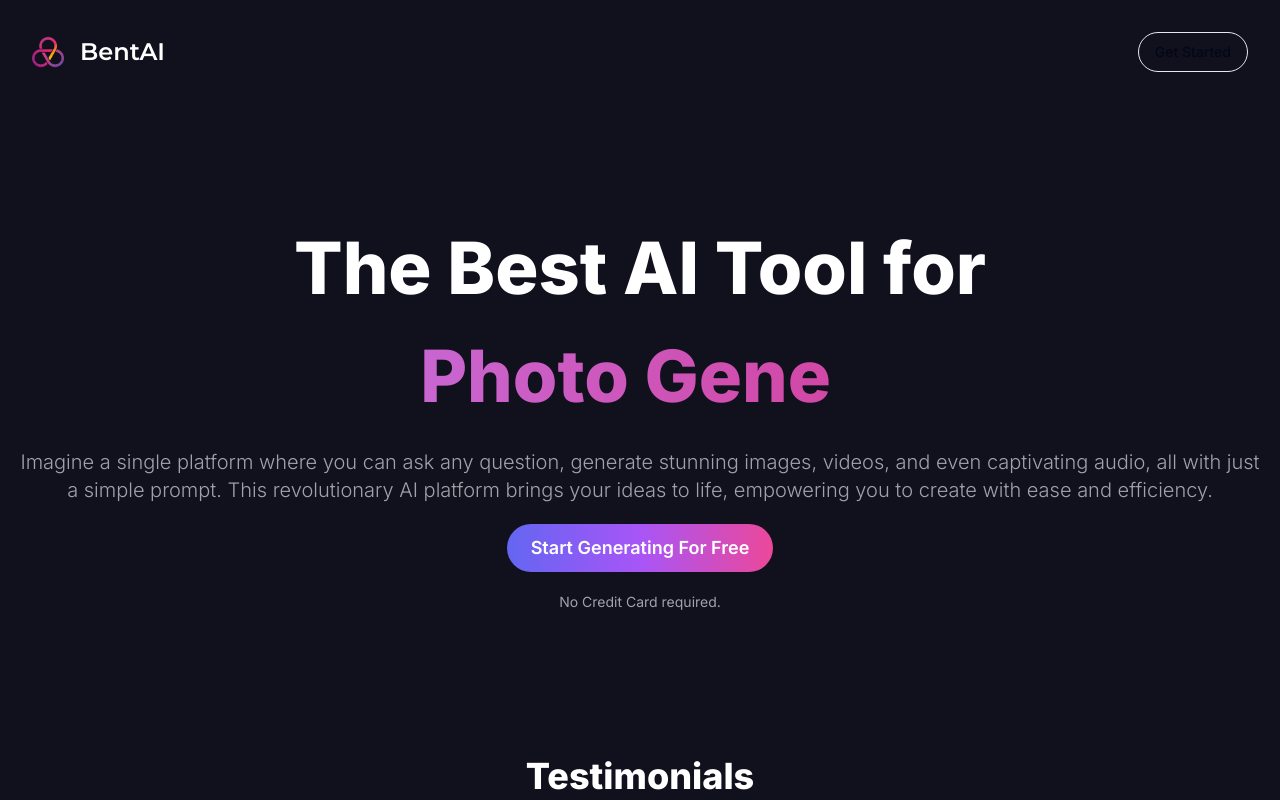
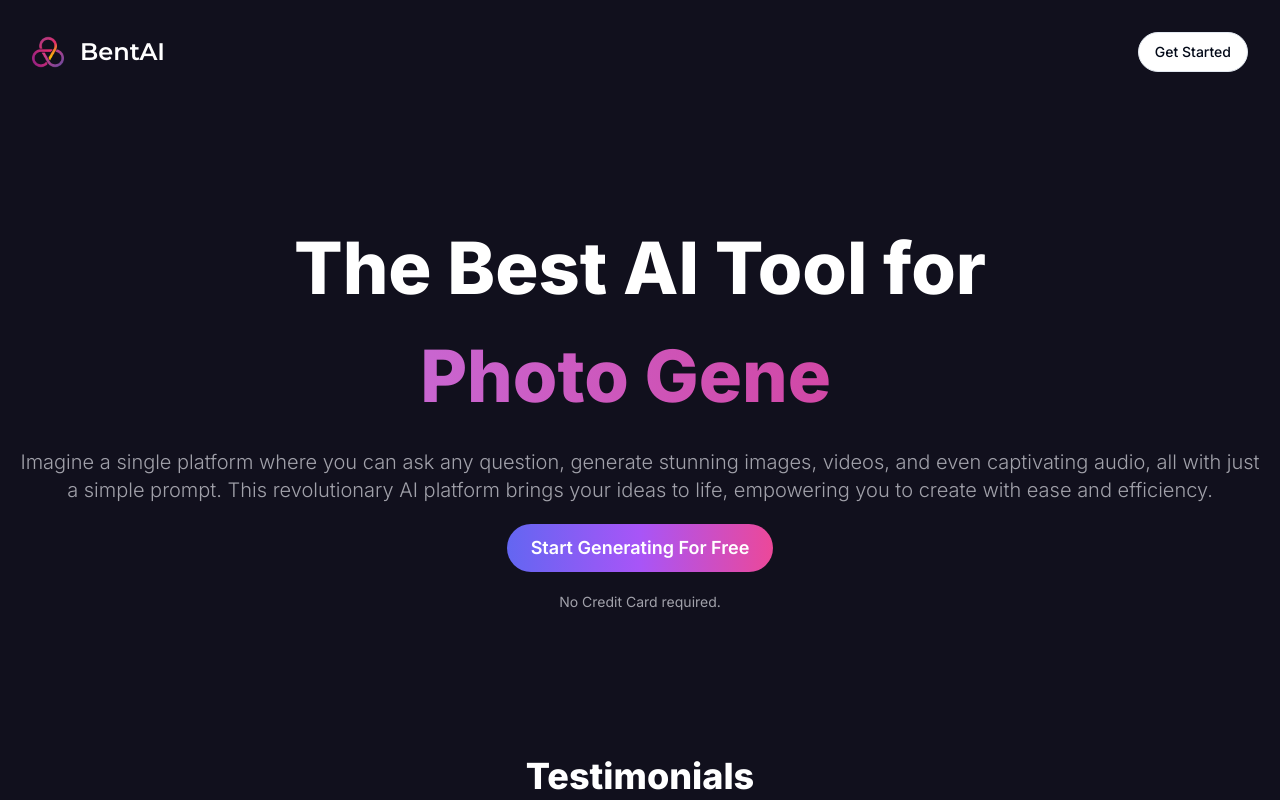
Before and after one commit to Md-Kaish-Alam/nextjs-bant-ai, a Next.js app: page / in a window 1280 px wide. Built offline with nearby package versions, Linux system fonts and the light colour scheme; no server answers.

Commit message:
fix: fixed the button variant issue

```diff
--- a/app/not-found.tsx
+++ b/app/not-found.tsx
@@ -273,7 +273,7 @@
             <Link
               href="/"
               className={cn(
-                buttonVariants({ variant: "outline" }),
+                buttonVariants({ variant: "transparent" }),
                 "transition"
               )}
             >
--- a/components/ui/button.tsx
+++ b/components/ui/button.tsx
@@ -13,13 +13,15 @@
         destructive:
           "bg-destructive text-destructive-foreground hover:bg-destructive/90",
         outline:
-          "border border-input bg-transparent hover:bg-accent hover:text-accent-foreground",
+          "border border-input bg-background hover:bg-accent hover:text-accent-foreground",
         secondary:
           "bg-secondary text-secondary-foreground hover:bg-secondary/80",
         ghost: "hover:bg-accent hover:text-accent-foreground",
         link: "text-primary underline-offset-4 hover:underline",
         premium:
           "bg-gradient-to-r from-indigo-500 via-purple-500 to-pink-500 text-white border-0",
+        transparent:
+          "border border-input bg-transparent hover:bg-accent hover:text-accent-foreground",
       },
       size: {
         default: "h-10 px-4 py-2",
```
